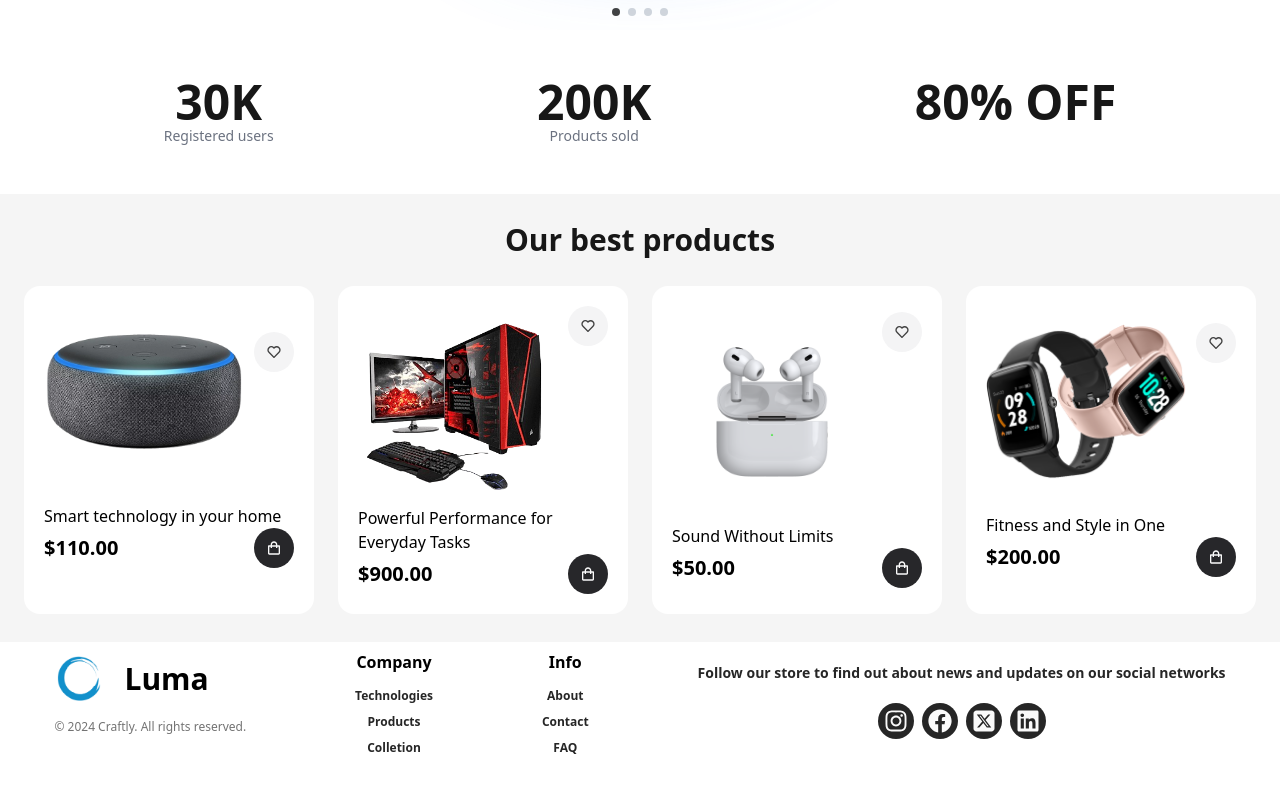
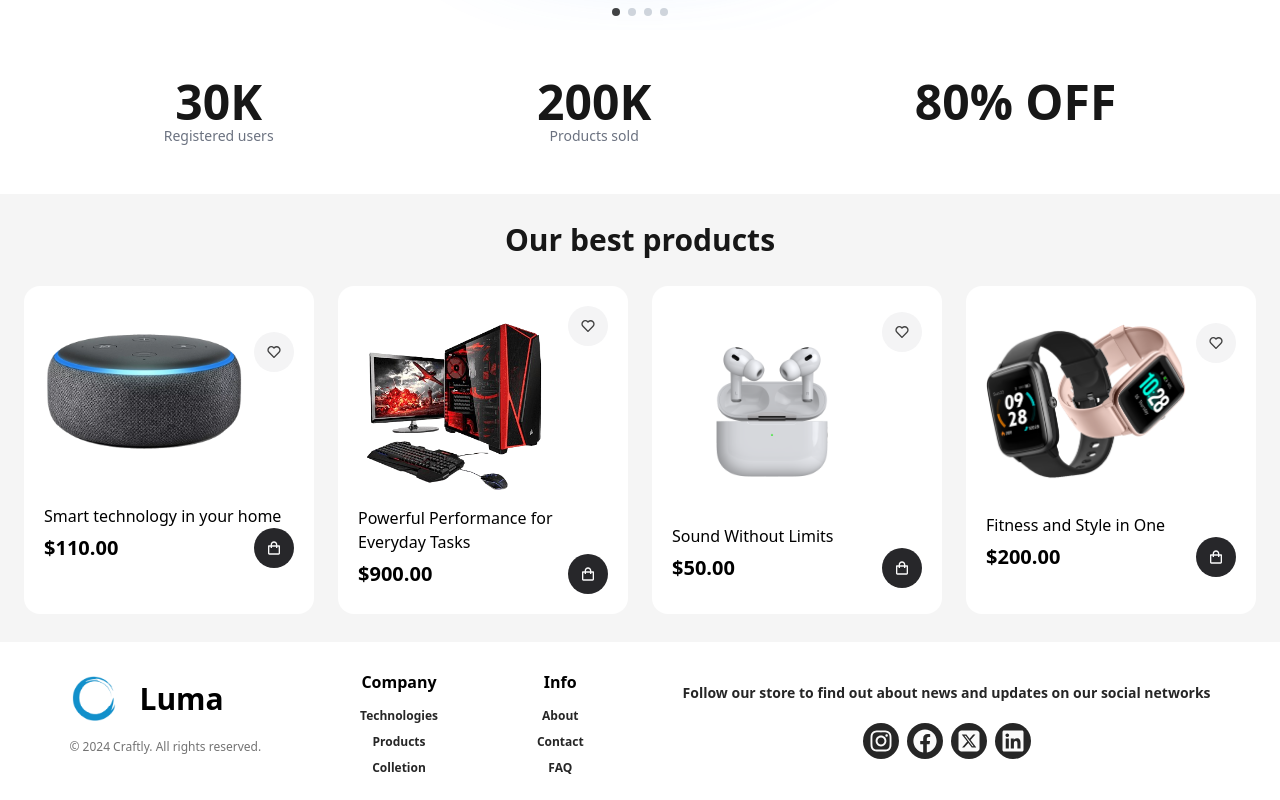
Before and after one commit to rafael-bit/luma-shop, a Next.js app: page / in a window 1280 px wide. Shown: the part 679-1479 px from the top of the page. Before the commit the page ends 1439 px from the top, so only its background shows below. Built offline with nearby package versions, Linux system fonts and the light colour scheme.

Commit message:
style: improve spaces

```diff
--- a/app/components/Footer.tsx
+++ b/app/components/Footer.tsx
@@ -17,7 +17,7 @@ export default function Footer() {
 	return (
 		<footer
 			id="footer"
-			className={`transform opacity-0 transition-all duration-700 ease-out ${isVisible ? 'translate-y-0 opacity-100' : 'translate-y-5 opacity-0'}`}
+			className={`transform opacity-0 transition-all duration-700 ease-out p-5 ${isVisible ? 'translate-y-0 opacity-100' : 'translate-y-5 opacity-0'}`}
 		>
 			<div className="text-center sm:flex items-center sm:mx-auto max-w-full justify-around">
 				<div>
```
